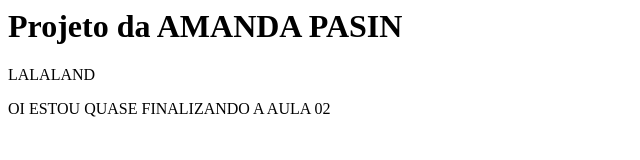
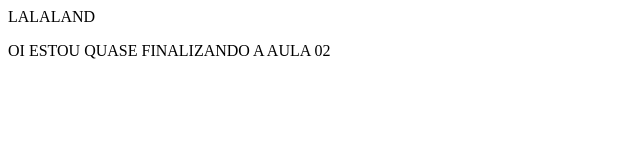
Before and after one commit to amandipm/teste, a plain HTML site: page index.html in a window 1280 px wide. Shown: the whole page, without its empty margins (0-640 px from the left). Drawn offline with Linux system fonts and the light colour scheme.

Commit message:
Alterando h1 para title

```diff
--- a/index.html
+++ b/index.html
@@ -3,7 +3,7 @@
 
     </head>
     <body>
-        <h1>Projeto da AMANDA PASIN </h1>
+        <title>Projeto da AMANDA PASIN uhuul </title>
         <main> LALALAND </main>
         <p> OI ESTOU QUASE FINALIZANDO A AULA 02 </p>
     </body>
```
